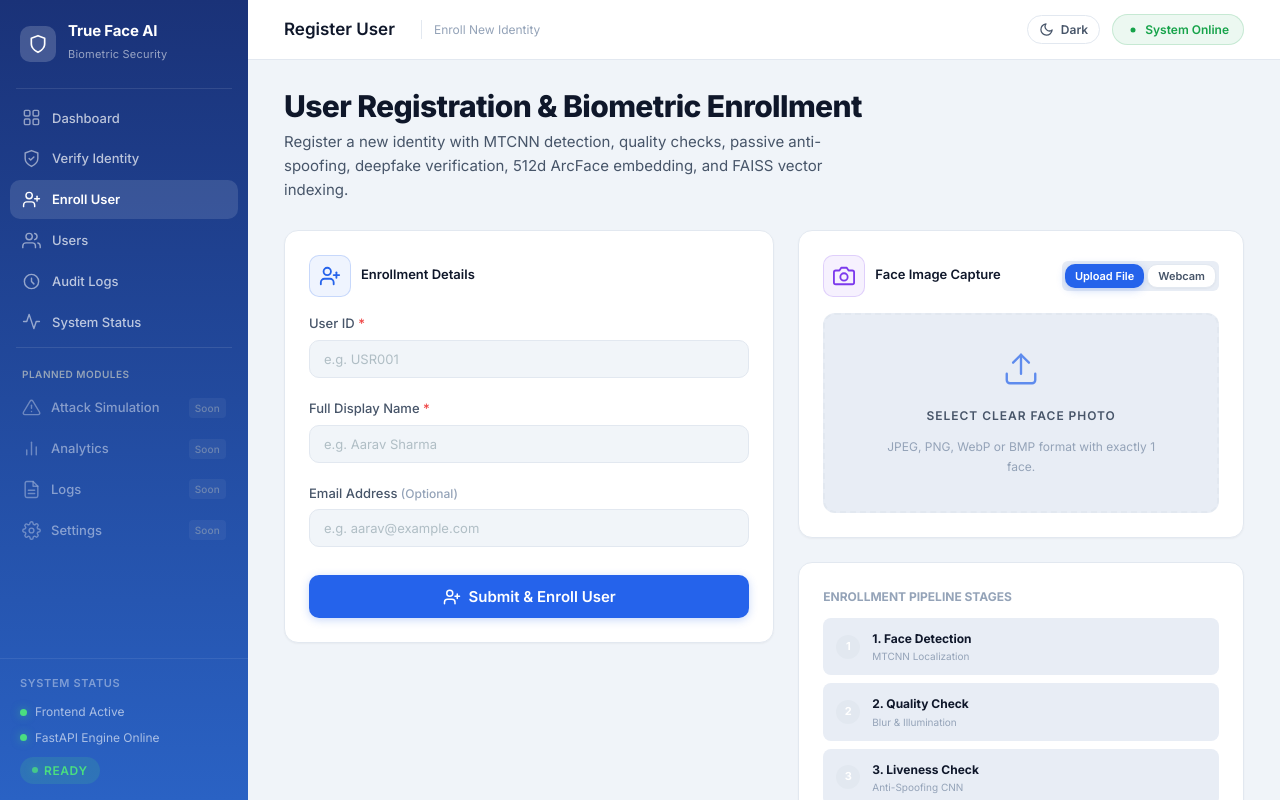
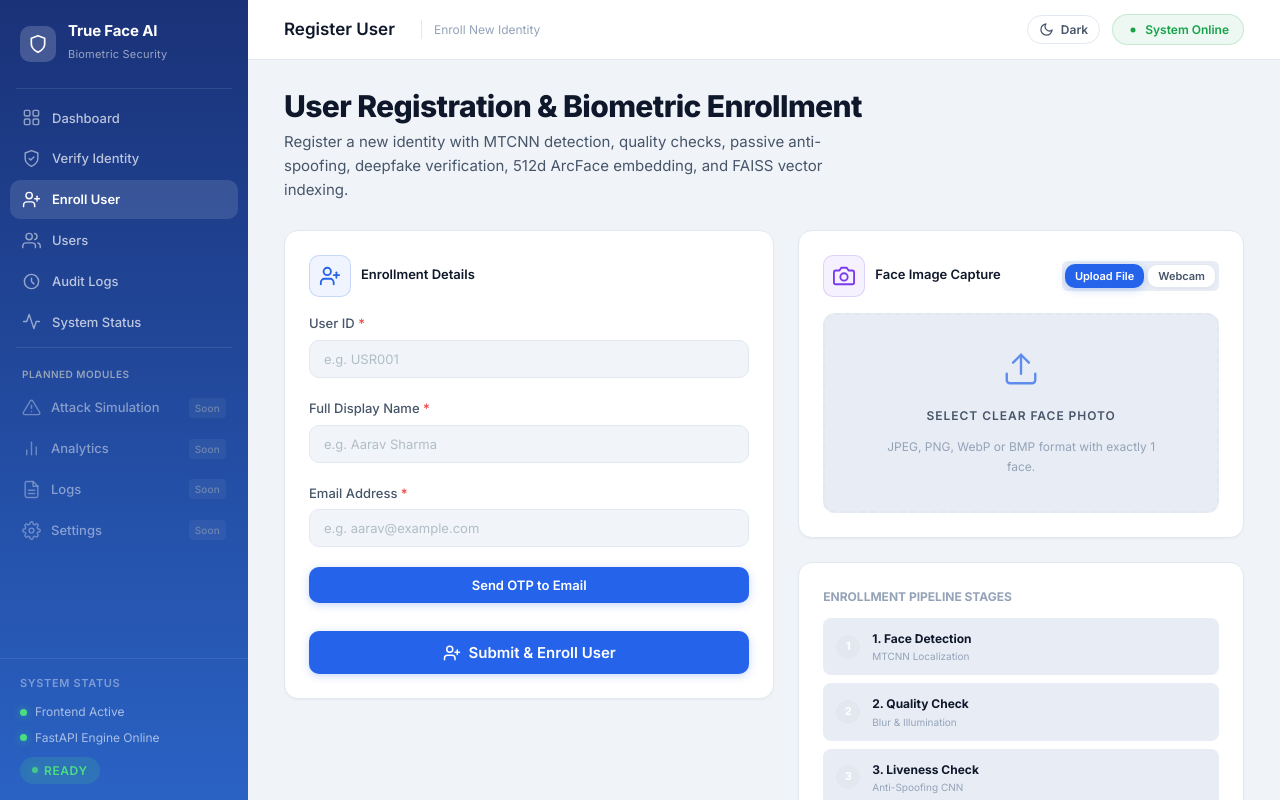
Before and after one commit to vanshii2441/TRUE_-FACE_-AI, a React (Vite) app in the folder secureface-ai/: page /register in a window 1280 px wide. Shown: the top 800 px of the page. Built offline with nearby package versions, Linux system fonts and the light colour scheme.

Commit message:
Add email OTP verification UI and required email validation

```diff
--- a/secureface-ai/src/pages/Register.jsx
+++ b/secureface-ai/src/pages/Register.jsx
@@ -4,6 +4,13 @@ import { registerUser } from '../services/api'
 function Register() {
   const [formData, setFormData] = useState({ userId: '', name: '', email: '' })
   const [formErrors, setFormErrors] = useState({})
+
+  const [otp, setOtp] = useState('')
+  const [otpSent, setOtpSent] = useState(false)
+  const [otpVerified, setOtpVerified] = useState(false)
+  const [otpLoading, setOtpLoading] = useState(false)
+  const [otpMessage, setOtpMessage] = useState('')
+
 
   const [inputMode, setInputMode] = useState('upload') // 'upload' | 'camera'
   const [selectedFile, setSelectedFile] = useState(null)
@@ -135,6 +142,22 @@ function Register() {
     }
   }
 
+  const handleSendOtp = async () => {
+    if (!formData.email.trim()) return
+    setOtpLoading(true)
+    setOtpMessage('')
+    setOtpSent(true)
+    setOtpLoading(false)
+  }
+
+  const handleVerifyOtp = async () => {
+    if (otp.length !== 6) return
+    setOtpLoading(true)
+    setOtpMessage('')
+    // otpVerified is kept false until real backend API integration
+    setOtpLoading(false)
+  }
+
   const validateForm = () => {
     const errors = {}
     const userIdClean = formData.userId.trim()
@@ -153,7 +176,9 @@ function Register() {
       errors.name = 'Full Name must be at least 2 characters.'
     }
 
-    if (emailClean && !/^[^\s@]+@[^\s@]+\.[^\s@]+$/.test(emailClean)) {
+    if (!emailClean) {
+      errors.email = 'Email Address is required.'
+    } else if (!/^[^\s@]+@[^\s@]+\.[^\s@]+$/.test(emailClean)) {
       errors.email = 'Please enter a valid email address.'
     }
 
@@ -296,7 +321,7 @@ function Register() {
             {/* Email / Identifier */}
             <div className="form-group">
               <label className="form-label" htmlFor="email">
-                Email Address <span style={{ color: 'var(--text-muted)', fontSize: 'var(--font-xs)' }}>(Optional)</span>
+                Email Address <span style={{ color: '#ef4444' }}>*</span>
               </label>
               <input
                 className={`form-input ${formErrors.email ? 'error' : ''}`}
@@ -314,6 +339,74 @@ function Register() {
                 </div>
               )}
             </div>
+
+            {/* Email OTP Verification */}
+            <div className="form-group">
+              <button
+                type="button"
+                className="btn btn-primary"
+                style={{ width: '100%' }}
+                disabled={!formData.email.trim() || otpLoading || otpVerified}
+                onClick={handleSendOtp}
+              >
+                Send OTP to Email
+              </button>
+
+              {otpSent && (
+                <>
+                  <label
+                    className="form-label"
+                    htmlFor="otp"
+                    style={{ marginTop: '12px' }}
+                  >
+                    Enter 6-digit OTP
+                  </label>
+
+                  <input
+                    className="form-input"
+                    type="text"
+                    id="otp"
+                    name="otp"
+                    placeholder="Enter OTP"
+                    value={otp}
+                    maxLength={6}
+                    inputMode="numeric"
+                    onChange={(e) =>
+                      setOtp(e.target.value.replace(/\D/g, '').slice(0, 6))
+                    }
+                  />
+
+                  <button
+                    type="button"
+                    className="btn btn-primary mt-8"
+                    style={{ width: '100%' }}
+                    disabled={otp.length !== 6 || otpLoading}
+                    onClick={handleVerifyOtp}
+                  >
+                    Verify OTP
+                  </button>
+                </>
+              )}
+
+              {otpMessage && (
+                <p
+                  style={{
+                    fontSize: 'var(--font-xs)',
+                    marginTop: '8px',
+                    color: 'var(--text-secondary)',
+                  }}
+                >
+                  {otpMessage}
+                </p>
+              )}
+
+              {otpVerified && (
+                <p style={{ color: '#10b981', fontSize: 'var(--font-xs)' }}>
+                  ✓ Email verified successfully
+                </p>
+              )}
+            </div>
+
 
             {formErrors.file && (
               <div style={{ padding: '10px 12px', background: 'rgba(239,68,68,0.08)', borderRadius: '6px', color: '#ef4444', fontSize: 'var(--font-xs)', marginBottom: '12px' }}>
@@ -551,13 +644,13 @@ function Register() {
                       background: isCurrent
                         ? 'rgba(59,130,246,0.1)'
                         : isPassed
-                        ? 'rgba(16,185,129,0.06)'
-                        : 'var(--bg-secondary)',
+                          ? 'rgba(16,185,129,0.06)'
+                          : 'var(--bg-secondary)',
                       border: isCurrent
                         ? '1px solid var(--primary)'
                         : isPassed
-                        ? '1px solid rgba(16,185,129,0.3)'
-                        : '1px solid transparent',
+                          ? '1px solid rgba(16,185,129,0.3)'
+                          : '1px solid transparent',
                       transition: 'all 0.3s ease',
                     }}
                   >
```
